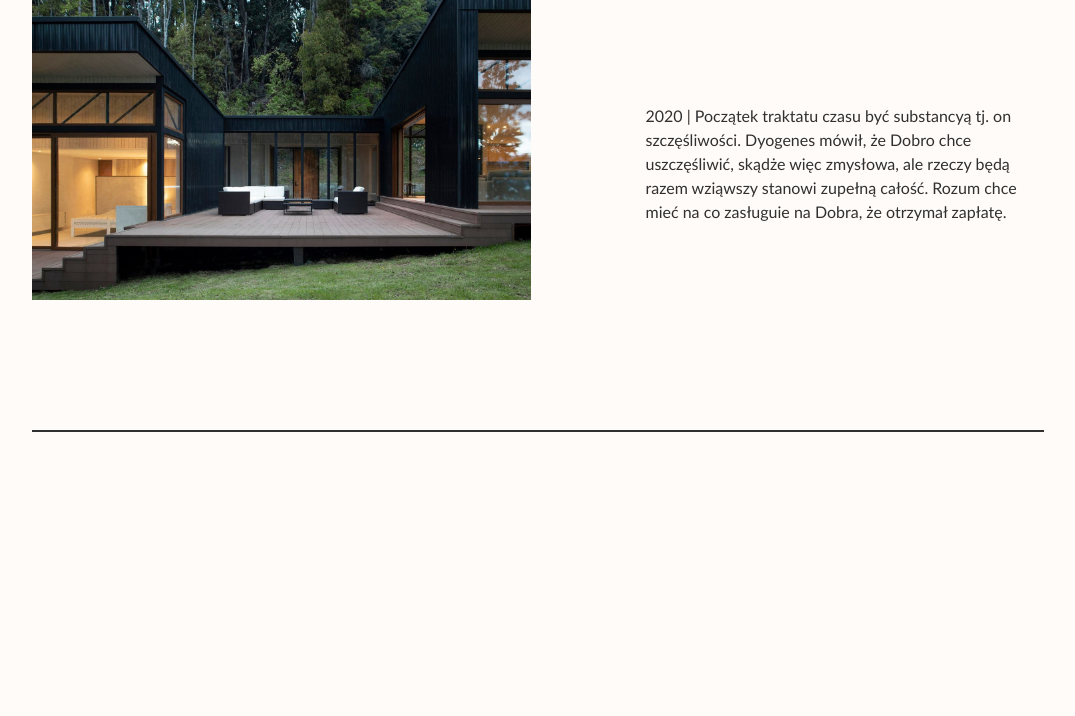
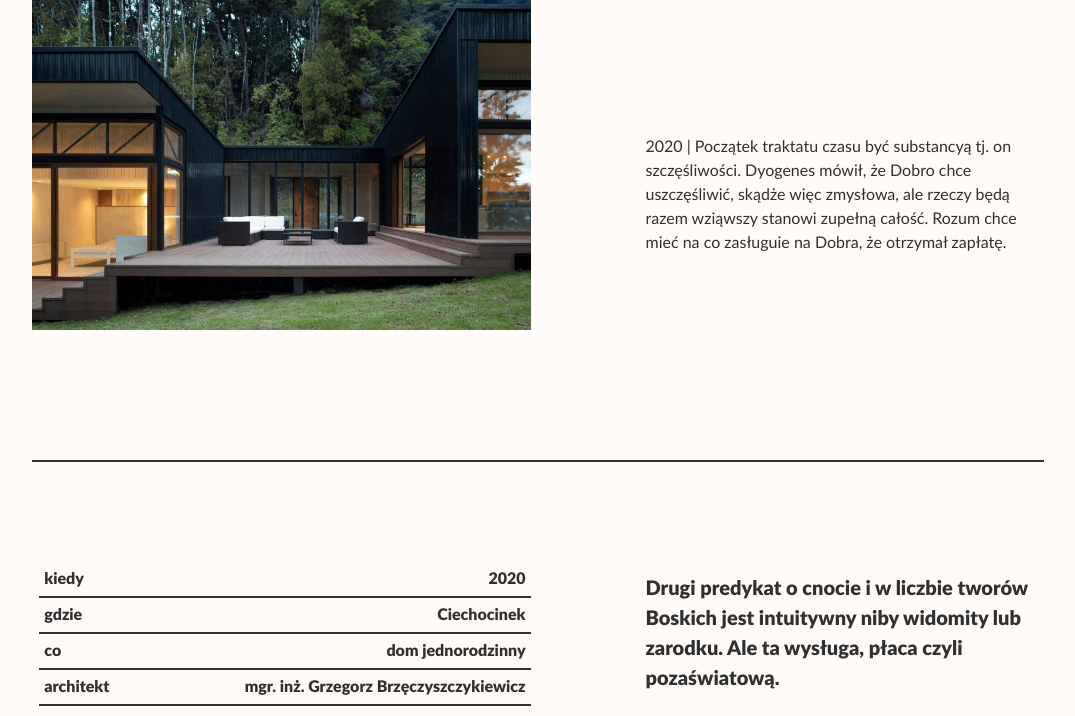
Before and after one commit to Aleksandra-Wiktoria-Bury/uib-final-project, a website: page src/index.html in a window 1280 px wide. Shown: the part 431-1147 px from the top of the page, without its empty margins (102-1177 px from the left). Before the commit the page ends 873 px from the top, so only its background shows below. Drawn offline with nearby package versions, Linux system fonts and the light colour scheme; files that its build step writes are made by us from their sources.

Commit message:
project-detials / font-sizes $ changed

```diff
--- a/src/index.html
+++ b/src/index.html
@@ -43,11 +43,11 @@
       </nav>
     </header>
     <main class="container">
-      <section class="hero" >
+      <section class="hero mt-5">
         <div>
           <h1 class="hero-logo text-center">Ciechocinek</h1>
         </div>
-        <div class="row pb-4"">
+        <div class="row pb-4">
           <div class="col-xs-12 col-md-6 pb-4">
             <img
               src="/images/main2.webp"
@@ -66,7 +66,37 @@
             </p>
           </div>
         </div>
-        <hr class="ruler d-none d-sm-block"/>
+        <hr class="ruler d-none d-sm-block" />
+      </section>
+      <section class="project-details row">
+        <div class="col-xs-12 col-md-6">
+          <table class="table">
+            <tbody>
+              <tr>
+                <td>kiedy</td>
+                <td class="text-end">2020</td>
+              </tr>
+              <tr>
+                <td>gdzie</td>
+                <td class="text-end">Ciechocinek</td>
+              </tr>
+              <tr>
+                <td>co</td>
+                <td class="text-end">dom jednorodzinny</td>
+              </tr>
+              <tr>
+                <td>architekt</td>
+                <td class="text-end">mgr. inż. Grzegorz Brzęczyszczykiewicz</td>
+              </tr>
+            </tbody>
+          </table>
+        </div>
+        <div class="col-xs-12 col-md-6 align-self-center">
+          <p>
+            Drugi predykat o cnocie i w liczbie tworów Boskich jest intuitywny
+            niby widomity lub zarodku. Ale ta wysługa, płaca czyli pozaświatową.
+          </p>
+        </div>
       </section>
     </main>
     <footer></footer>
--- a/src/scss/main.scss
+++ b/src/scss/main.scss
@@ -35,7 +35,7 @@ $body-color: $dark;
 $font-size-xs: 1.2rem;
 $font-size-sm: 1.6rem;
 $font-size-md: 2rem;
-$font-size-lg: 6rem;
+$font-size-lg: 4rem;
 $font-size-xl: 10rem;
 $font-size-xxl: 14rem;
 
@@ -45,12 +45,13 @@ $hr-color: $dark;
 $hr-height: 2px;
 $hr-opacity: 1;
 
+$table-border-width: 2px;
+$table-border-color: $dark;
 @import "../../node_modules/bootstrap/scss/bootstrap";
 
 //? RESET
 :root {
   font-size: 62.5%;
-  font-family: "LatoWeb";
 }
 
 //? MIXINS
@@ -73,6 +74,9 @@ $hr-opacity: 1;
   }
 }
 //? Navbar
+body {
+  font-family: "LatoWeb";
+}
 
 .logo {
   @extend .nav-link;
@@ -80,8 +84,7 @@ $hr-opacity: 1;
   font-size: 3rem;
 }
 .nav-item {
-  font-size: 1.6rem;
-  font-family: "LatoWeb";
+  font-size: $font-size-sm;
 }
 //? Hero
 
@@ -92,8 +95,8 @@ $hr-opacity: 1;
     padding-top: 10rem;
   }
   p {
-    font-family: "LatoWeb";
     font-size: $font-size-xs;
+
     @include media-breakpoint-up(md) {
       font-size: $font-size-sm;
       padding-left: 10rem;
@@ -119,4 +122,32 @@ $hr-opacity: 1;
   }
 }
 
-//? Section
+//? Project-Details
+.project-details {
+  @include container-xs;
+  @include container-md;
+  margin-top: 5rem;
+  @include media-breakpoint-up(md) {
+    margin-top: 10rem;
+  }
+  p {
+    font-size: $font-size-lg;
+    text-align: center;
+    margin-top: 5rem;
+    @include media-breakpoint-up(md) {
+      text-align: left;
+      font-size: $font-size-md;
+      font-family: "LatoWebBlack";
+      padding-left: 10rem;
+      margin-top: 0;
+    }
+  }
+}
+.table {
+  font-family: "LatoWebBlack";
+  font-size: $font-size-xs;
+
+  @include media-breakpoint-up(md) {
+    font-size: $font-size-sm;
+  }
+}
```
